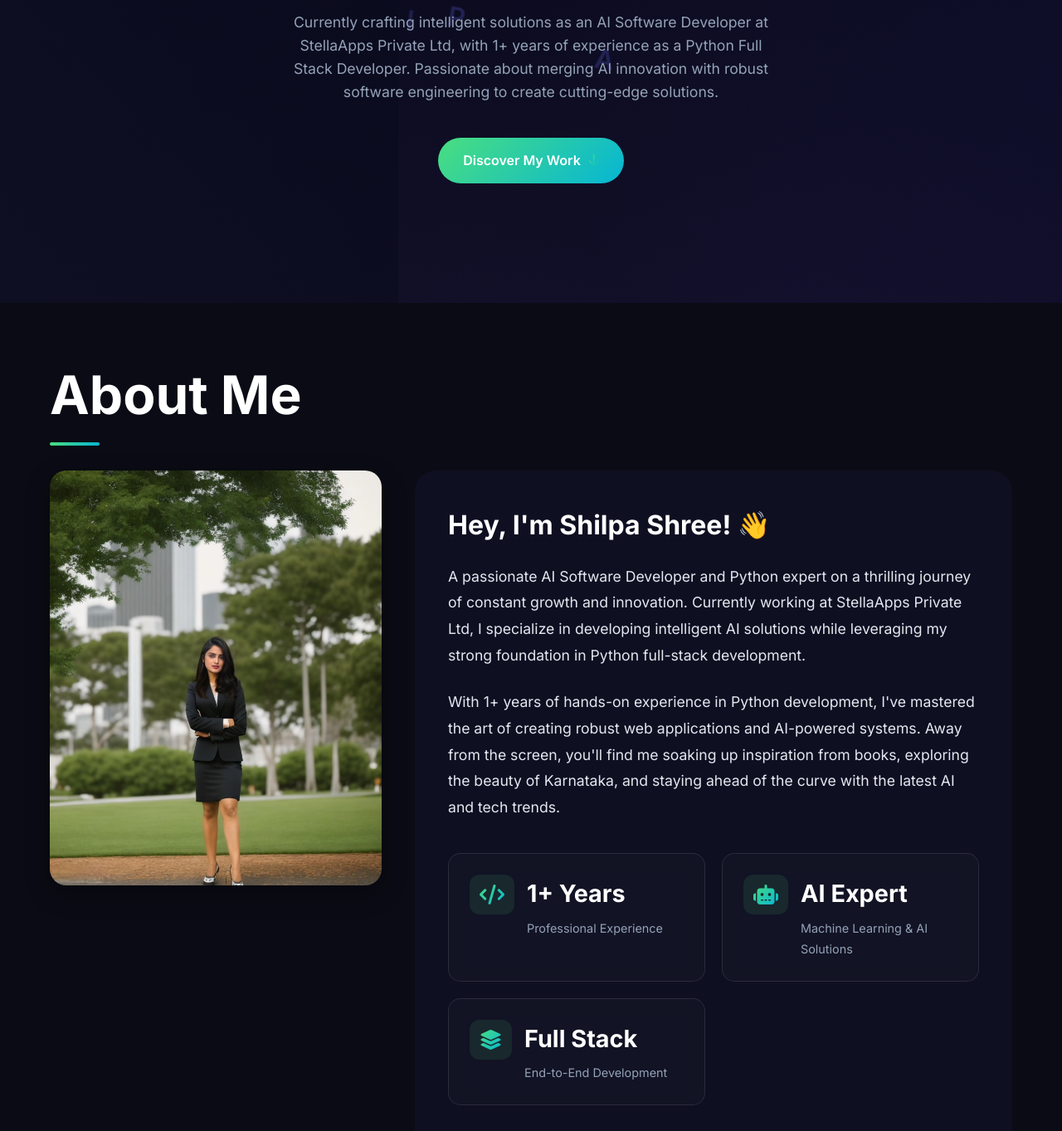
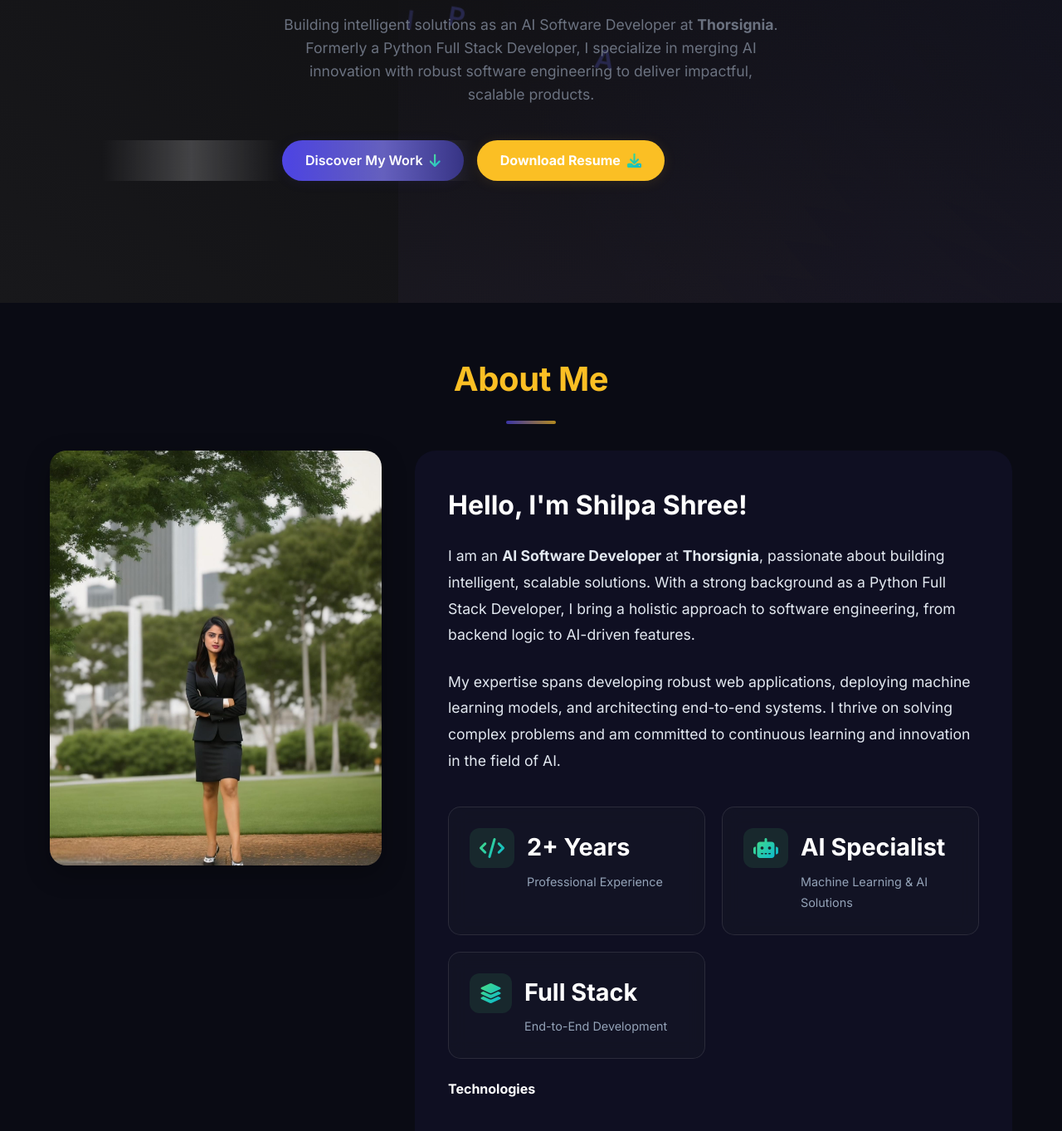
Before and after one commit to shilpa-shree-s/shilpa, a plain HTML site: page index.html in a window 1280 px wide. Shown: the part 435-1798 px from the top of the page at 83% size. Drawn offline with Linux system fonts and the light colour scheme; a script that the page names is missing.

Commit message:
enhaced UI

```diff
--- a/index.html
+++ b/index.html
@@ -41,16 +41,20 @@
             <div class="name-animation">
                 <h1 class="name-text" data-text="SHILPASHREE">SHILPASHREE</h1>
             </div>
-            <p class="subtitle">AI Software Developer</p>
+            <p class="subtitle">AI Software Developer at Thorsignia</p>
             <p class="description">
-                Currently crafting intelligent solutions as an AI Software Developer at StellaApps Private Ltd,
-                with 1+ years of experience as a Python Full Stack Developer. Passionate about merging AI innovation
-                with robust software engineering to create cutting-edge solutions.
+                Building intelligent solutions as an AI Software Developer at <b>Thorsignia</b>. Formerly a Python Full Stack Developer, I specialize in merging AI innovation with robust software engineering to deliver impactful, scalable products.
             </p>
-            <a href="#about" class="cta-button">
-                <span>Discover My Work</span>
-                <i class="fa-solid fa-arrow-down"></i>
-            </a>
+            <div style="display: flex; gap: 16px; align-items: center;">
+                <a href="#about" class="cta-button">
+                    <span>Discover My Work</span>
+                    <i class="fa-solid fa-arrow-down"></i>
+                </a>
+                <a href="resume.pdf" class="cta-button" style="background: var(--accent); color: #fff;" download>
+                    <span>Download Resume</span>
+                    <i class="fa-solid fa-download"></i>
+                </a>
+            </div>
         </div>
     </section>
 
@@ -63,31 +67,25 @@
                     <img src="img/me.jpeg" alt="Shilpa Shree" />
                 </div>
                 <div class="about-content">
-                    <h3>Hey, I'm Shilpa Shree! 👋</h3>
+                    <h3>Hello, I'm Shilpa Shree!</h3>
                     <p>
-                        A passionate AI Software Developer and Python expert on a thrilling journey of constant growth
-                        and innovation. Currently working at StellaApps Private Ltd, I specialize in developing
-                        intelligent AI solutions while leveraging my strong foundation in Python full-stack development.
+                        I am an <b>AI Software Developer</b> at <b>Thorsignia</b>, passionate about building intelligent, scalable solutions. With a strong background as a Python Full Stack Developer, I bring a holistic approach to software engineering, from backend logic to AI-driven features.
                     </p>
                     <p>
-                        With 1+ years of hands-on experience in Python development, I've mastered the art of creating
-                        robust web applications and AI-powered systems. Away from the screen, you'll find me soaking
-                        up inspiration from books, exploring the beauty of Karnataka, and staying ahead of the curve
-                        with the latest AI and tech trends.
+                        My expertise spans developing robust web applications, deploying machine learning models, and architecting end-to-end systems. I thrive on solving complex problems and am committed to continuous learning and innovation in the field of AI.
                     </p>
-
                     <div class="stats-grid">
                         <div class="stat-card">
                             <i class="fa-solid fa-code"></i>
                             <div class="stat-content">
-                                <h4>1+ Years</h4>
+                                <h4>2+ Years</h4>
                                 <p>Professional Experience</p>
                             </div>
                         </div>
                         <div class="stat-card">
                             <i class="fa-solid fa-robot"></i>
                             <div class="stat-content">
-                                <h4>AI Expert</h4>
+                                <h4>AI Specialist</h4>
                                 <p>Machine Learning & AI Solutions</p>
                             </div>
                         </div>
@@ -99,12 +97,12 @@
                             </div>
                         </div>
                     </div>
-
+                    <h4 style="margin-top: 24px;">Technologies</h4>
                     <div class="skills-grid">
                         <div class="skill-item">
                             <i class="fa-solid fa-robot"></i>
-                            <h4>AI Development</h4>
-                            <p>Machine Learning, AI Solutions, Neural Networks</p>
+                            <h4>AI & ML</h4>
+                            <p>Machine Learning, Deep Learning, NLP, Computer Vision</p>
                         </div>
                         <div class="skill-item">
                             <i class="fa-brands fa-python"></i>
@@ -130,42 +128,34 @@
     <!-- Services Section -->
     <section id="services" class="section">
         <div class="container">
-            <h2 class="section-title">My Services</h2>
+            <h2 class="section-title">What I Offer</h2>
             <div class="services-grid">
                 <div class="service-card">
                     <i class="fa-solid fa-robot"></i>
                     <h3>AI Solutions Development</h3>
                     <p>
-                        AI specialist creating intelligent software solutions. From machine learning models to
-                        AI-powered applications, I develop cutting-edge systems that automate processes and
-                        enhance user experiences through artificial intelligence.
+                        Designing and deploying intelligent software solutions, from machine learning models to AI-powered applications. I automate processes and enhance user experiences through advanced AI.
                     </p>
                 </div>
                 <div class="service-card">
                     <i class="fa-brands fa-python"></i>
                     <h3>Python Full Stack Development</h3>
                     <p>
-                        Python enthusiast with 1+ years of professional experience at StellaApps. I build
-                        comprehensive web applications from frontend to backend, creating scalable and
-                        efficient solutions with clean, maintainable code.
+                        Building scalable web applications from frontend to backend, leveraging Python frameworks and modern web technologies for robust, maintainable solutions.
                     </p>
                 </div>
                 <div class="service-card">
                     <i class="fa-solid fa-code"></i>
                     <h3>Web Technologies</h3>
                     <p>
-                        Frontend maestro who breathes life into pixels. HTML, CSS, JavaScript – my toolkit
-                        for crafting sleek, responsive, and user-friendly interfaces. Obsessed with creating
-                        visually stunning and functional websites that users love.
+                        Creating responsive, user-friendly interfaces with HTML, CSS, JavaScript, and React. Focused on delivering visually appealing and functional digital experiences.
                     </p>
                 </div>
                 <div class="service-card">
                     <i class="fa-solid fa-database"></i>
                     <h3>Database Management</h3>
                     <p>
-                        Database architect with expertise in MariaDB, Oracle SQL, and MySQL. I design robust
-                        data structures for seamless applications, transforming complex data requirements
-                        into efficient database architectures that scale.
+                        Architecting and managing databases (MariaDB, Oracle, MySQL, PostgreSQL) for seamless, scalable applications and efficient data handling.
                     </p>
                 </div>
             </div>
@@ -256,16 +246,16 @@
                     </div>
 
                     <div class="social-links">
-                        <a href="#" class="social-link">
+                        <a href="https://linkedin.com/in/your-link" class="social-link" target="_blank">
                             <i class="fa-brands fa-linkedin"></i>
                         </a>
-                        <a href="#" class="social-link">
+                        <a href="https://github.com/your-github" class="social-link" target="_blank">
                             <i class="fa-brands fa-github"></i>
                         </a>
-                        <a href="#" class="social-link">
+                        <a href="https://twitter.com/your-twitter" class="social-link" target="_blank">
                             <i class="fa-brands fa-twitter"></i>
                         </a>
-                        <a href="#" class="social-link">
+                        <a href="mailto:shreesvshilpa@gmail.com" class="social-link">
                             <i class="fa-solid fa-envelope"></i>
                         </a>
                     </div>
--- a/styles.css
+++ b/styles.css
@@ -5,18 +5,20 @@
 }
 
 :root {
-    --primary-color: #6366f1;
-    --secondary-color: #8b5cf6;
-    --accent-color: #f59e0b;
-    --text-primary: #ffffff;
-    --text-secondary: #e2e8f0;
-    --text-muted: #94a3b8;
-    --bg-dark: #0f0f23;
-    --bg-darker: #050517;
-    --bg-card: rgba(255, 255, 255, 0.05);
-    --border-color: rgba(255, 255, 255, 0.1);
-    --glass-bg: rgba(255, 255, 255, 0.08);
-    --glass-border: rgba(255, 255, 255, 0.2);
+    --primary-color: #4f46e5;
+    --secondary-color: #312e81;
+    --accent: #fbbf24;
+    --accent-dark: #b45309;
+    --text-primary: #f3f4f6;
+    --text-secondary: #a1a1aa;
+    --text-muted: #6b7280;
+    --bg-dark: #18181b;
+    --bg-darker: #09090b;
+    --bg-card: rgba(36, 37, 46, 0.95);
+    --border-color: rgba(255, 255, 255, 0.08);
+    --glass-bg: rgba(36, 37, 46, 0.85);
+    --glass-border: rgba(255, 255, 255, 0.12);
+    --shadow: 0 4px 32px rgba(36, 37, 46, 0.18);
 }
 
 body {
@@ -320,19 +322,29 @@ nav .mobile-toggle {
 .cta-button {
     display: inline-flex;
     align-items: center;
-    gap: 10px;
-    padding: 15px 30px;
-    background: linear-gradient(135deg, #4ade80 0%, #06b6d4 100%);
-    color: var(--text-primary);
+    gap: 8px;
+    background: linear-gradient(90deg, var(--primary-color), var(--secondary-color));
+    color: #fff;
+    font-weight: 600;
+    font-size: 1rem;
+    padding: 12px 28px;
+    border: none;
+    border-radius: 32px;
+    box-shadow: 0 2px 16px rgba(79, 70, 229, 0.08);
+    cursor: pointer;
+    transition: background 0.3s, box-shadow 0.3s, transform 0.2s;
+    position: relative;
     text-decoration: none;
-    border-radius: 50px;
-    font-weight: 600;
-    transition: all 0.3s ease;
-    opacity: 0;
-    animation: fadeInUp 1s ease-out 1.5s forwards;
-    position: relative;
-    overflow: hidden;
-    border: none;
+    outline: none;
+}
+.cta-button:hover, .cta-button:focus {
+    background: linear-gradient(90deg, var(--accent), var(--accent-dark));
+    color: #18181b;
+    box-shadow: 0 4px 32px rgba(251, 191, 36, 0.18);
+    transform: translateY(-2px) scale(1.03);
+}
+.cta-button i {
+    font-size: 1.1em;
 }
 
 .cta-button::before {
@@ -357,8 +369,8 @@ nav .mobile-toggle {
 
 /* Section Styling */
 .section {
-    padding: 100px 0;
-    position: relative;
+    padding: 80px 0 60px 0;
+    background: transparent;
 }
 
 .container {
@@ -368,24 +380,23 @@ nav .mobile-toggle {
 }
 
 .section-title {
-    font-size: clamp(2.5rem, 5vw, 4rem);
+    font-size: 2.5rem;
     font-weight: 700;
-    text-align: left;
-    margin-bottom: 40px;
-    color: #ffffff;
+    color: var(--accent);
+    margin-bottom: 32px;
+    letter-spacing: -0.01em;
+    text-align: center;
     position: relative;
-    display: inline-block;
 }
-
 .section-title::after {
     content: '';
-    position: absolute;
-    bottom: -10px;
-    left: 0;
+    display: block;
+    margin: 18px auto 0 auto;
     width: 60px;
     height: 4px;
-    background: linear-gradient(90deg, #4ade80, #06b6d4);
     border-radius: 2px;
+    background: linear-gradient(90deg, var(--primary-color), var(--accent));
+    opacity: 0.7;
 }
 
 /* About Section - Consistent Styling */
@@ -589,26 +600,31 @@ nav .mobile-toggle {
 
 .social-links {
     display: flex;
-    gap: 15px;
-    margin-top: 30px;
+    gap: 18px;
+    margin-top: 18px;
+    justify-content: flex-start;
 }
 
 .social-link {
-    width: 40px;
-    height: 40px;
     display: flex;
     align-items: center;
     justify-content: center;
-    background: var(--glass-bg);
-    border: 1px solid var(--glass-border);
+    width: 44px;
+    height: 44px;
     border-radius: 50%;
-    color: var(--text-primary);
-    transition: all 0.3s ease;
+    background: var(--bg-card);
+    color: var(--primary-color);
+    font-size: 1.4rem;
+    border: 1.5px solid var(--border-color);
+    box-shadow: 0 2px 8px rgba(36, 37, 46, 0.08);
+    transition: background 0.3s, color 0.3s, border 0.3s, transform 0.2s;
 }
 
-.social-link:hover {
-    background: var(--primary-color);
-    transform: translateY(-2px);
+.social-link:hover, .social-link:focus {
+    background: var(--accent);
+    color: #18181b;
+    border-color: var(--accent);
+    transform: scale(1.08);
 }
 
 .social-link i {
@@ -753,11 +769,10 @@ nav .mobile-toggle {
     }
 
     .section {
-        padding: 60px 0;
+        padding: 48px 0 32px 0;
     }
 
     .section-title {
-        text-align: center;
         font-size: 2rem;
     }
 
@@ -841,6 +856,14 @@ nav .mobile-toggle {
     .skill-item {
         padding: 15px;
         background: rgba(15, 15, 35, 0.8);
+    }
+    .stat-card, .skill-item, .service-card, .portfolio-item {
+        padding: 18px 10px;
+    }
+    .social-link {
+        width: 38px;
+        height: 38px;
+        font-size: 1.1rem;
     }
 }
 
@@ -1017,3 +1040,15 @@ nav ul li a.active::after {
     transform: translateY(-2px);
     box-shadow: 0 8px 20px rgba(74, 222, 128, 0.3);
 }
+
+.resume-btn, .cta-button[download] {
+    background: linear-gradient(90deg, var(--accent), var(--accent-dark));
+    color: #18181b;
+    font-weight: 700;
+    border: none;
+    box-shadow: 0 2px 16px rgba(251, 191, 36, 0.10);
+}
+.resume-btn:hover, .cta-button[download]:hover {
+    background: linear-gradient(90deg, var(--primary-color), var(--secondary-color));
+    color: #fff;
+}
```
